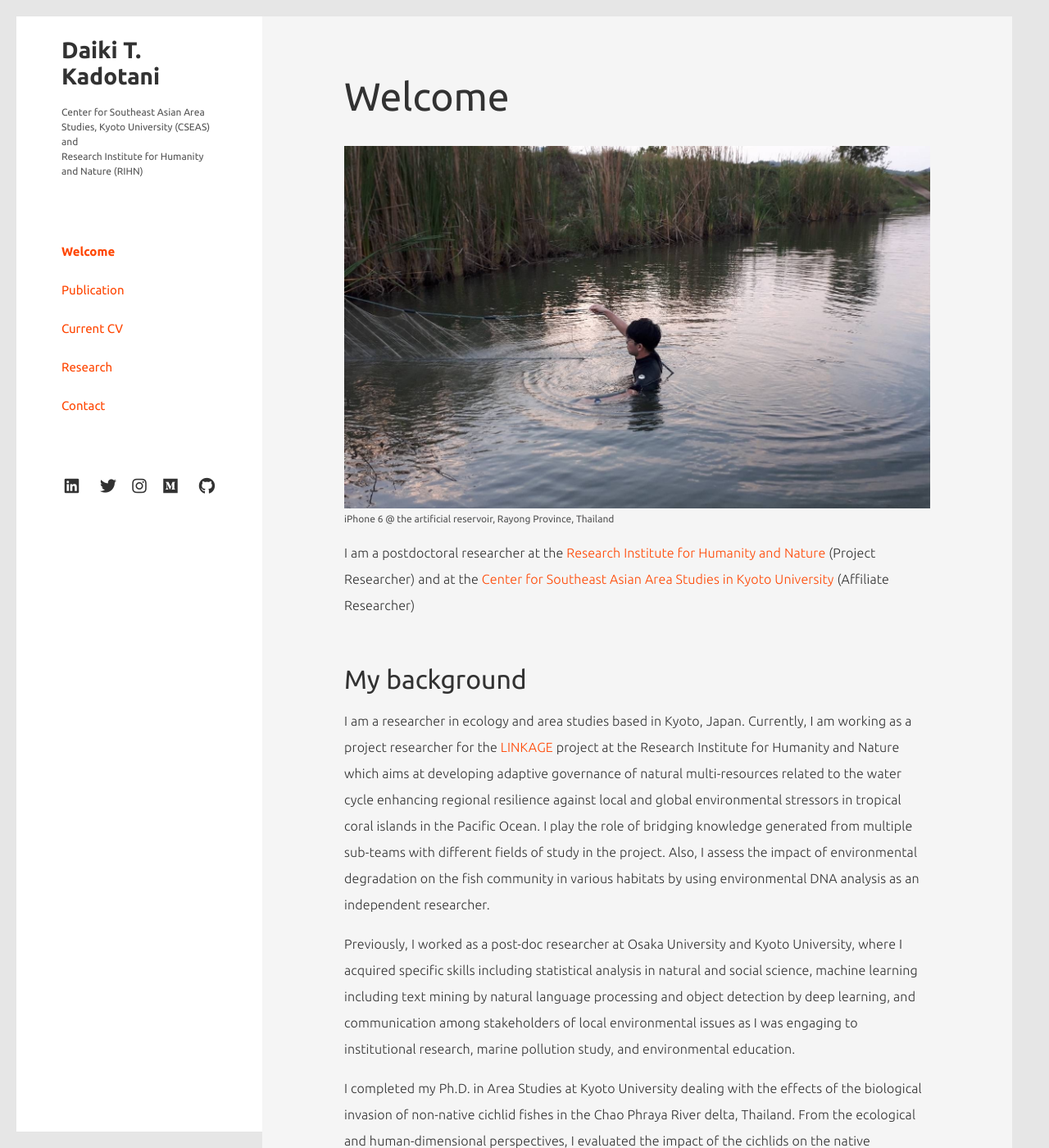
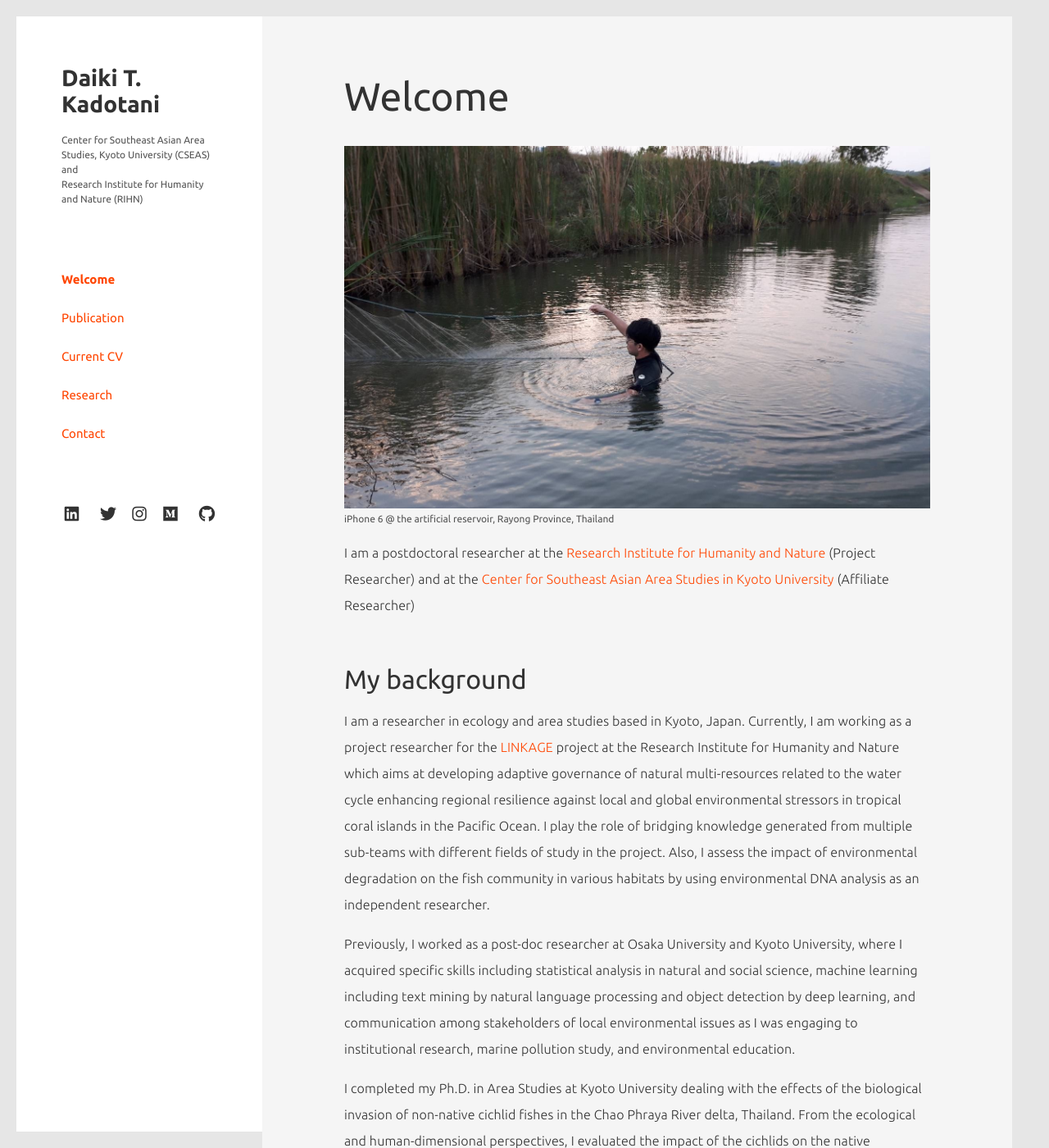
Before and after one commit to tjdk1992/tjdk1992.github.io, a Jekyll site: the page built from index.md, in a window 1280 px wide and 1400 px high. Shown: the whole window at 82% size. Built offline with Jekyll 4.4.1, drawn with Linux system fonts in a browser that asks for light colours; nearby versions of some CDN libraries.

Commit message:
update site

```diff
--- a/assets/css/layout.css
+++ b/assets/css/layout.css
@@ -31,13 +31,9 @@
 /* header */
 
 #global-head {
-  padding: 25px 55px 20px 55px;
+  padding: 40px 55px 20px 55px;
   margin: 0;
   flex: 0 0 auto;
-}
-
-#global-head h1 {
-  margin-top: 0;
 }
 
 #global-head p {
```
